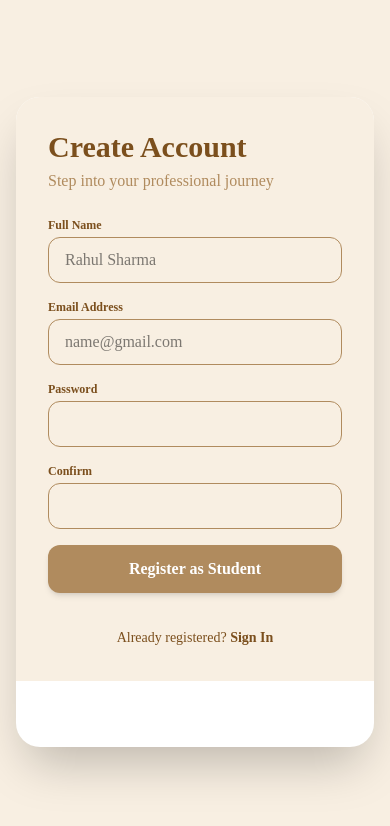
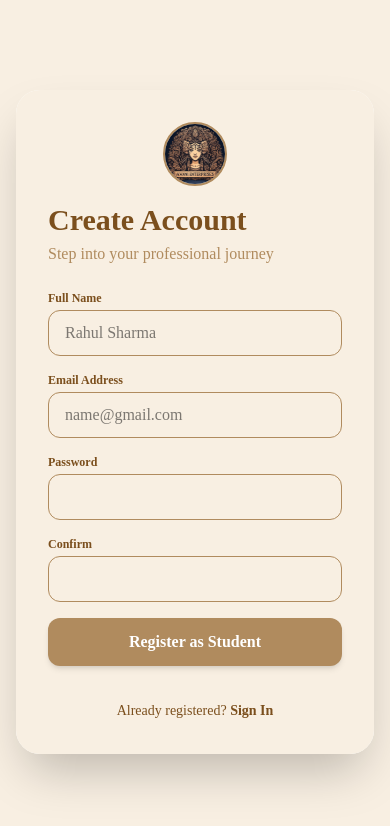
Before and after one commit to Anshu9693/campus-placement-portal-mern, a React (Vite) app in the folder frontend/: page /register in a window 390 px wide. Shown: the top 826 px of the page. Built offline with nearby package versions, Linux system fonts and the light colour scheme.

Commit message:
Updated login background for mobile responsiveness

```diff
--- a/frontend/src/pages/auth/Login.jsx
+++ b/frontend/src/pages/auth/Login.jsx
@@ -300,6 +300,11 @@ export default function Login() {
         <div className="w-full md:w-1/2 bg-[#F8EFE2] flex flex-col justify-center items-center p-8 lg:p-12">
           <div className="w-full max-w-sm">
             <header className="mb-8 text-center md:text-left">
+              <img
+                src="/image.png"
+                alt="Avani Logo"
+                className="h-12 w-12 mx-auto md:mx-0 mb-4 border-2 border-[#B08B5E] rounded-full md:hidden"
+              />
               <h2 className="text-3xl font-extrabold text-[#7B4F1D] mb-2">
                 Welcome Back
               </h2>
--- a/frontend/src/pages/auth/Register.jsx
+++ b/frontend/src/pages/auth/Register.jsx
@@ -128,6 +128,11 @@ export default function Register() {
         <div className="w-full md:w-1/2 bg-[#F8EFE2] flex flex-col justify-center items-center p-8">
 
           <div className="w-full max-w-sm">
+            <img
+              src="/image.png"
+              alt="Avani Logo"
+              className="h-16 w-16 mx-auto md:mx-0 mb-4 border-2 border-[#B08B5E] rounded-full md:hidden"
+            />
 
             <h2 className="text-3xl font-extrabold text-[#7B4F1D] mb-1">
               Create Account
```
